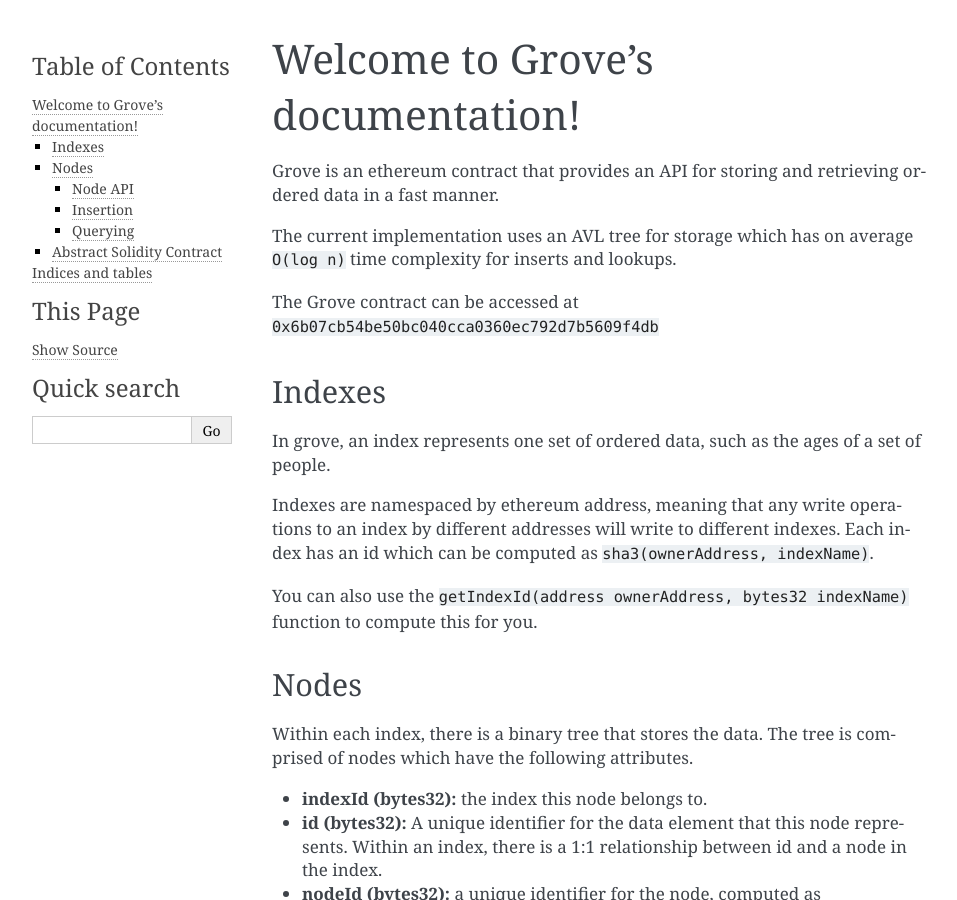
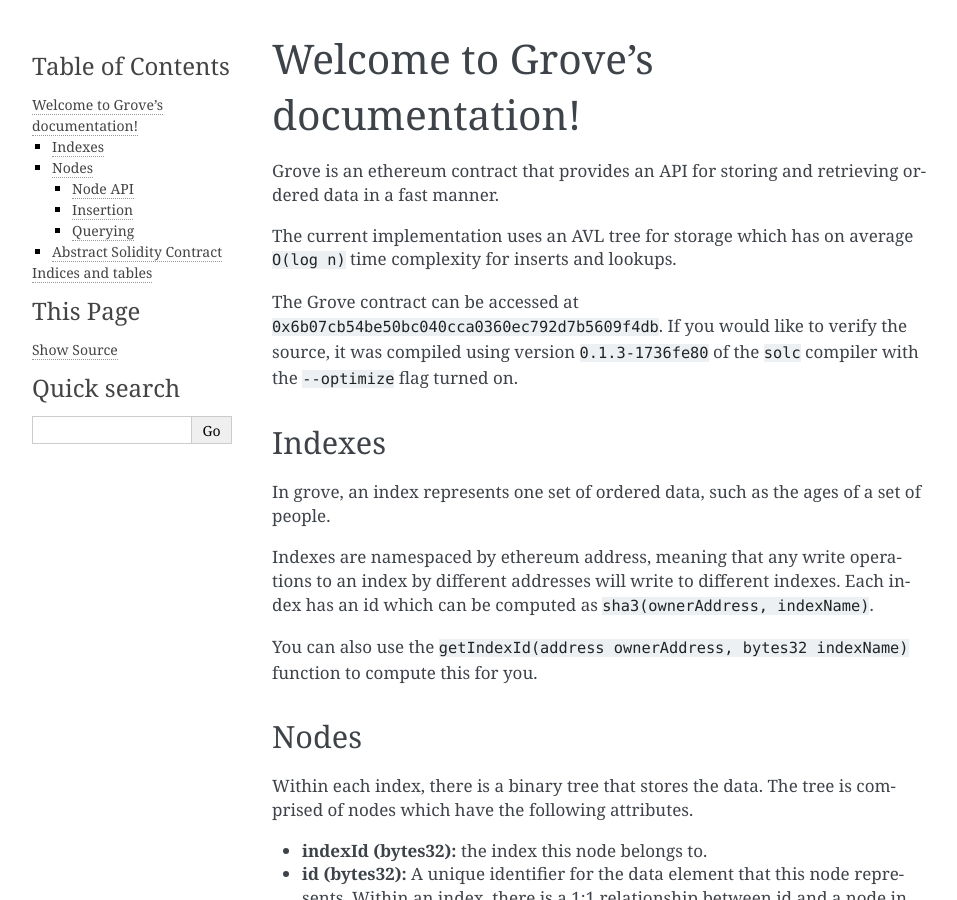
Before and after one commit to pipermerriam/ethereum-grove, a Sphinx documentation site: the page built from docs/index.rst, in a window 1280 px wide and 900 px high. Shown: the whole window, without its empty margins (148-1105 px from the left). Built offline with Sphinx 7.4.7, drawn with Linux system fonts in a browser that asks for light colours.

Commit message:
publish the compiler version so others can verify the source

```diff
--- a/docs/index.rst
+++ b/docs/index.rst
@@ -12,7 +12,10 @@ ordered data in a fast manner.
 The current implementation uses an AVL tree for storage which has on average
 ``O(log n)`` time complexity for inserts and lookups.
 
-The Grove contract can be accessed at ``0x6b07cb54be50bc040cca0360ec792d7b5609f4db``
+The Grove contract can be accessed at
+``0x6b07cb54be50bc040cca0360ec792d7b5609f4db``.  If you would like to verify
+the source, it was compiled using version ``0.1.3-1736fe80`` of the ``solc``
+compiler with the ``--optimize`` flag turned on.
 
 
 Indexes
```
Also changed, not shown: README.md (+4 -0 lines).
